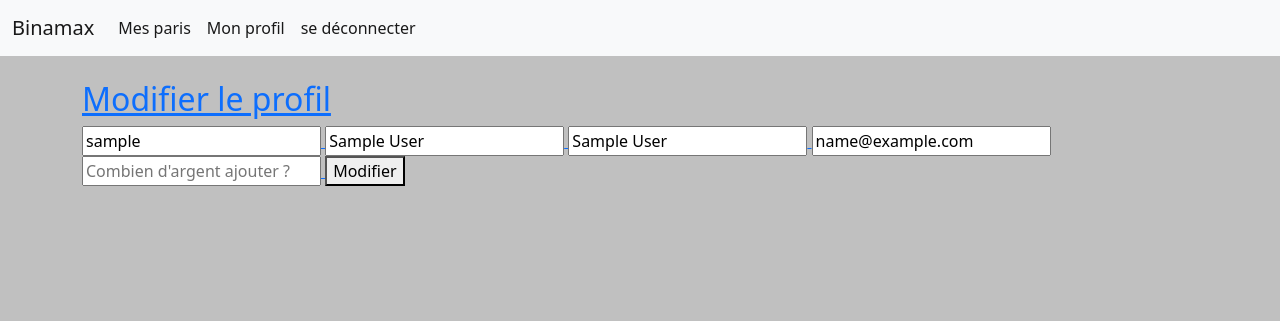
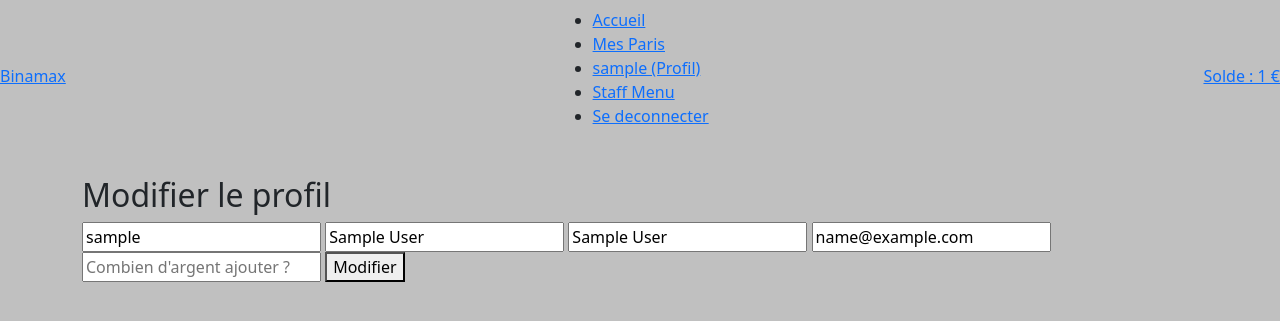
Before and after one commit to aymendev8/Binamax, a PHP site: page /profil.php in a window 1280 px wide. Shown: the top 321 px of the page. Run offline with PHP 8.4, Linux system fonts and the light colour scheme; the visitor is signed in with stand-in values (Sample User, id 1).

Commit message:
modification de la navbar

```diff
--- a/navbar.php
+++ b/navbar.php
@@ -1,16 +1,19 @@
-<nav class="navbar navbar-expand-lg navbar-light bg-light">
-    <div class="container-fluid">
-        <a class="navbar-brand" href="accueil.php">Binamax</a>
-        <button class="navbar-toggler" type="button" data-mdb-toggle="collapse" data-mdb-target="#navbarNavAltMarkup" aria-controls="navbarNavAltMarkup" aria-expanded="false" aria-label="Toggle navigation">
-            <i class="fas fa-bars"></i>
-        </button>
-        <div class="collapse navbar-collapse" id="navbarNavAltMarkup">
-            <div class="navbar-nav">
-                <a class="nav-link active" aria-current="page" href="#">Mes paris</a>
-                <a class="nav-link active" aria-current="page" href="profil.php">Mon profil</a>
-                <a class="nav-link active" aria-current="page" href="sedeco.php">se déconnecter</a>
-                <a class>
-            </div>
-        </div>
-    </div>
-</nav>
+<header>
+            <nav class="navbar">
+                <a href="" class="logo">Binamax</a>
+                <div class="nav-links">
+                    <ul>
+                        <li><a href="accueil.php">Accueil</a></li>
+                        <li><a href="#">Mes Paris</a></li>
+                        <li><a href="profil.php"> <?= $_SESSION["username"] ?> (Profil) </a></li>
+                        <?php
+                        if ($_SESSION["administrateur"] == 1) {
+                            echo '<li><a href="staffmenu.php"> Staff Menu </a></li>';
+                        }
+                        ?>
+                        <li><a href="sedeco.php"> Se deconnecter </a></li>
+                    </ul>
+                </div>
+                <a href="" class="solde">Solde : <?= $_SESSION["argent"] ?> €</a>
+            </nav>
+</header>
```
